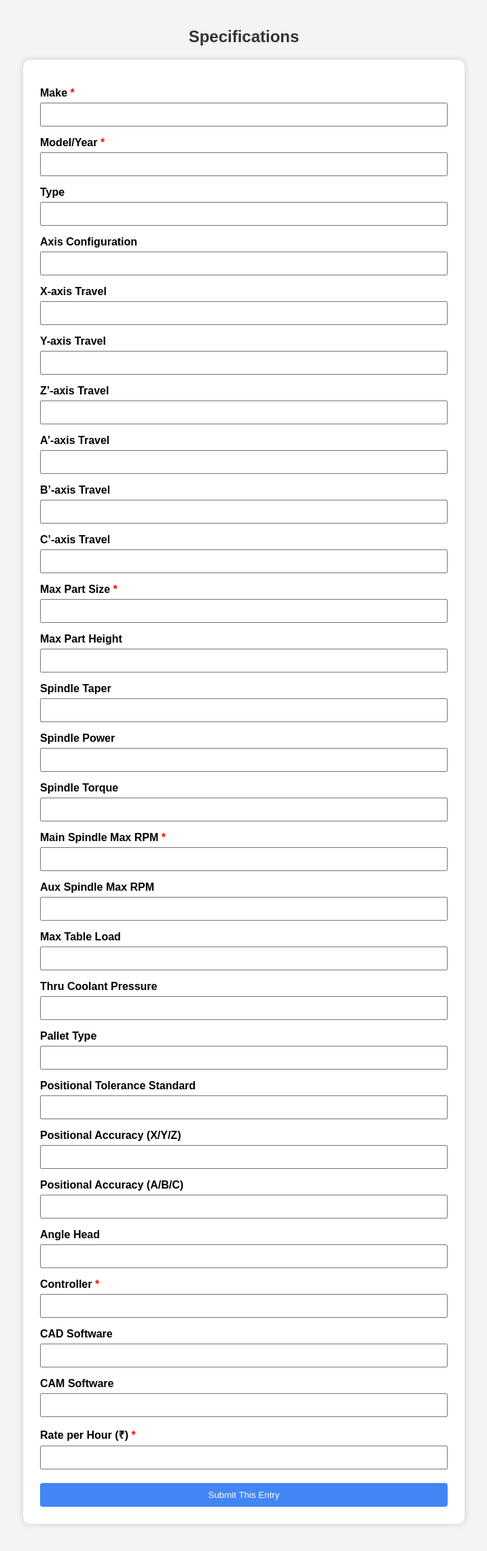
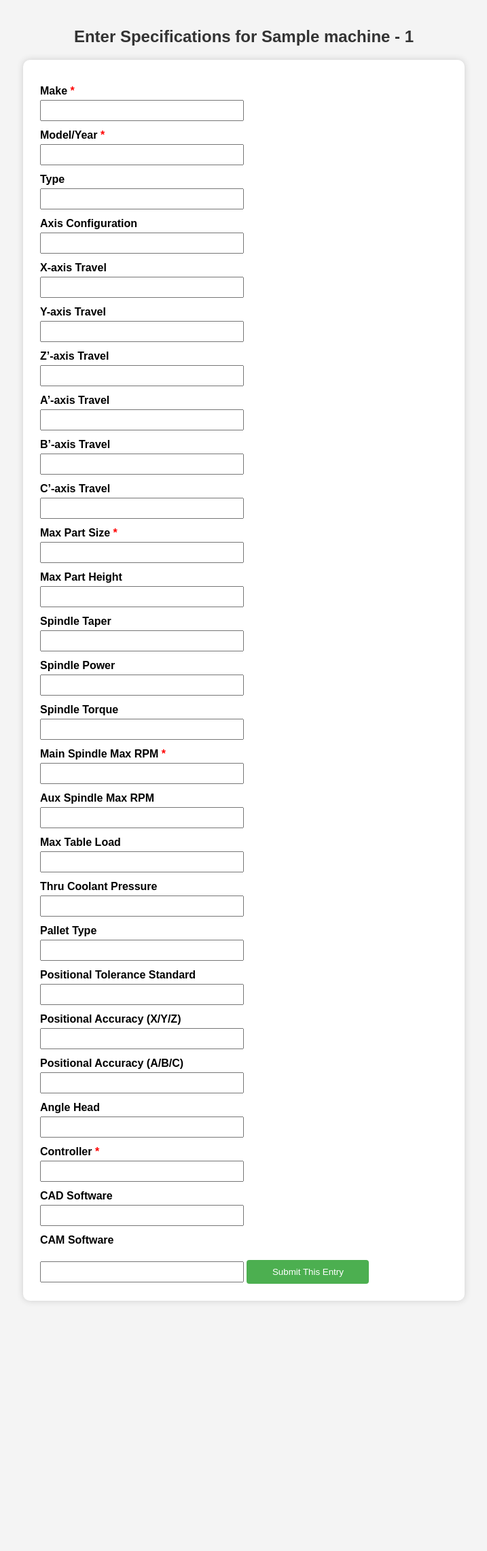
Before and after one commit to Monishahee/machine_forms, a Flask app: template templates/specs_form.html in a window 1280 px wide. Shown: the whole page at 68% size, without its empty margins (281-998 px from the left). After the commit the page ends 1915 px from the top, so only its background shows below. Run offline with Flask 3, Linux system fonts and the light colour scheme; the template is opened without the code that fills it: most values are stand-ins (such as "Sample title", 1, 10 or a date in 2020).

Commit message:
Working app for Render

```diff
--- a/app.py
+++ b/app.py
@@ -11,42 +11,45 @@ if not os.path.exists('data'):
 
 excel_file = 'data/responses.xlsx'
 
-# Special spec machines (last 3)
+# Special spec machines
 SPECIAL = ['Spark Erosion Drill', 'Spark Electrical Discharge Machining', 'Wire Electrical Discharge Machining']
 
 @app.route('/')
 def index():
     return render_template('index.html')
 
-@app.route('/specs_form', methods=['POST'])
+@app.route('/set_customer', methods=['POST'])
+def set_customer():
+    session['customer'] = {
+        'company': request.form['company'],
+        'vendor': request.form['vendor'],
+        'address': request.form['address']
+    }
+    return redirect('/specs_form')
+
+@app.route('/specs_form')
 def specs_form():
-    session['cust'] = {
-        'company_name': request.form['company_name'],
-        'vendor_name': request.form['vendor_name'],
-        'address': request.form['address'],
-        'rate': request.form['rate']
-    }
-    session['machine'] = request.form['machine']
-    session['size'] = request.form['size']
-    return render_template('specs_form.html',
-                           machine=session['machine'],
-                           size=session['size'],
-                           special=session['machine'] in SPECIAL)
+    if 'customer' not in session:
+        return redirect('/')
+    return render_template('specs_form.html', machine="", size="", special=False)
 
 @app.route('/submit_specs', methods=['POST'])
 def submit_specs():
-    cust = session.get('cust', {})
-    machine = session.get('machine', '')
-    size = session.get('size', '')
+    cust = session.get('customer', {})
+    machine = request.form.get('machine', '')
+    size = request.form.get('size', '')
+    rate = request.form.get('rate', '')
 
     specs = request.form.to_dict()
+    specs.pop('rate', None)  # remove rate from specs, it's added separately
+
     row_data = {
-        'Company Name': cust.get('company_name', ''),
-        'Vendor Name': cust.get('vendor_name', ''),
+        'Company Name': cust.get('company', ''),
+        'Vendor Name': cust.get('vendor', ''),
         'Address': cust.get('address', ''),
-        'Rate per Hour': cust.get('rate', ''),
         'Machine': machine,
-        'Size': size
+        'Size': size,
+        'Rate per Hour': rate
     }
     row_data.update(specs)
 
@@ -59,12 +62,12 @@ def submit_specs():
 
     df.to_excel(excel_file, index=False)
 
-    return redirect('/success')
+    return redirect('/specs_form')
 
 @app.route('/success')
 def success():
-    return "✅ Your machine specifications have been submitted successfully!"
+    session.clear()
+    return "✅ All machine entries saved successfully. Thank you!"
 
 if __name__ == '__main__':
-    # For Render: Bind to 0.0.0.0
-    app.run(host='0.0.0.0', port=5000)
+    app.run(debug=True, host='0.0.0.0', port=5000)
--- a/templates/specs_form.html
+++ b/templates/specs_form.html
@@ -1,11 +1,40 @@
 <!DOCTYPE html>
 <html>
 <head>
-    <title>Specifications</title>
+    <title>Specifications Entry</title>
     <link rel="stylesheet" href="{{ url_for('static', filename='style.css') }}">
+    <style>
+        body {
+            font-family: Arial, sans-serif;
+            margin: 40px;
+        }
+        label {
+            display: block;
+            margin-top: 12px;
+            font-weight: bold;
+        }
+        input, select {
+            width: 300px;
+            padding: 6px;
+            margin-top: 4px;
+        }
+        .required::after {
+            content: " *";
+            color: red;
+        }
+        input[type="submit"] {
+            margin-top: 20px;
+            background-color: #4CAF50;
+            color: white;
+            border: none;
+            cursor: pointer;
+            width: 180px;
+        }
+    </style>
 </head>
 <body>
-    <h2>Specifications</h2>
+    <h2>Enter Specifications for {{ machine }} - {{ size }}</h2>
+
     <form method="POST" action="/submit_specs">
 
         <label class="required">Make</label>
@@ -89,11 +118,9 @@
         <label>CAM Software</label>
         <input type="text" name="cam">
 
-        <label class="required">Rate per Hour (₹)</label>
-        <input type="text" name="rate" required>
+        {% if special %}
+        <h3>🛠️ EDM Special Specifications</h3>
 
-        {% if special %}
-        <h3>Special EDM Specs</h3>
         <label>Wire Diameter</label>
         <input type="text" name="wire_dia">
 
```
Also changed, not shown: templates/index.html (+35 -5 lines), 1 other file.
